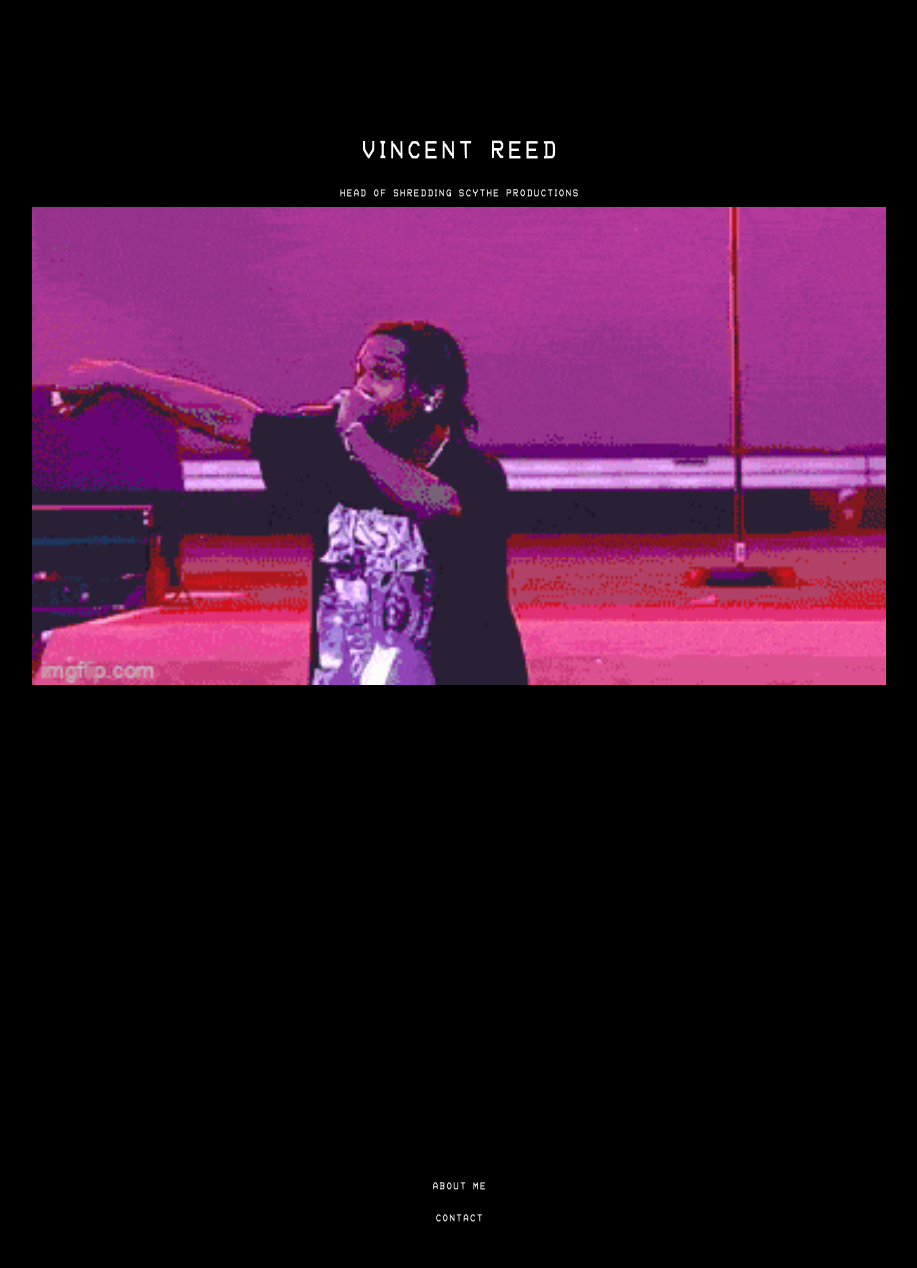
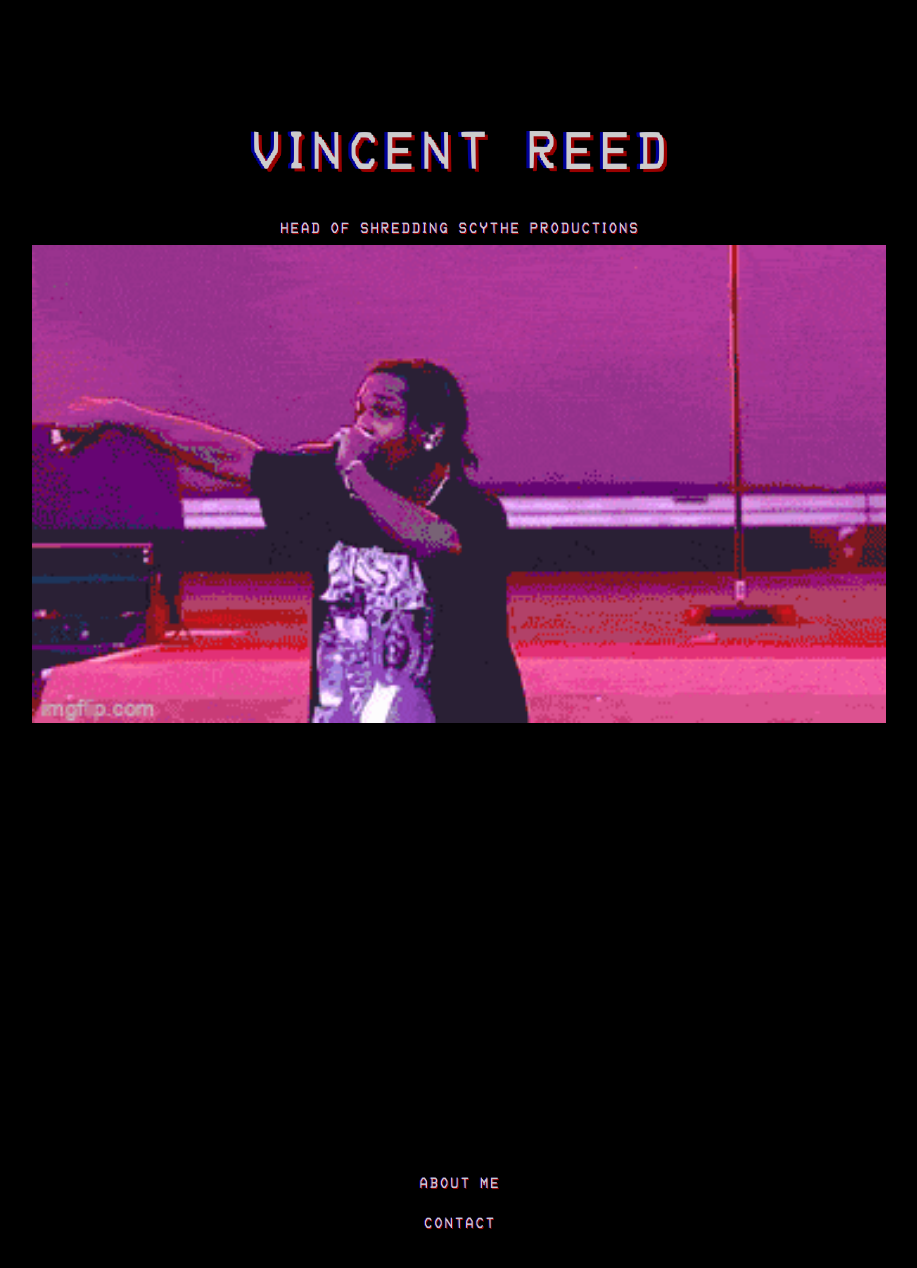
Before and after one commit to Max-Beier/vincent-reed-portfolio, a SvelteKit app: page / in a window 1280 px wide. Shown: the top 1268 px of the page, without its empty margins (181-1098 px from the left). Built offline with nearby package versions, Linux system fonts and the light colour scheme.

Commit message:
Added vhs font

```diff
--- a/src/app.css
+++ b/src/app.css
@@ -19,15 +19,16 @@ body {
     padding: 0;
     box-sizing: border-box;
     background-color: var(--background);
-    font-family: "VHS";
     color: var(--white);
-    text-transform: uppercase;
     overflow-x: hidden;
     overflow-y: scroll;
 }
 
 ::-webkit-scrollbar {
     width: 0.4rem;
+    box-shadow: 0.005em 0 0 rgba(255, 0, 0, 0.75),
+    -0.005em -0.005em 0 rgba(0, 255, 0, 0.75),
+    0.005em 0.005em 0 rgba(0, 0, 255, 0.75);
   }
 
   ::-webkit-scrollbar-track {
@@ -37,3 +38,11 @@ body {
   ::-webkit-scrollbar-thumb {
     background: var(--white);
   }
+
+  .vhs {
+    font-family: "VHS";
+    text-transform: uppercase;
+    text-shadow: 0.025em 0.025em  0 rgba(255, 0, 0, 0.75),
+    -0.025em 0 0 rgba(0, 0, 255, 0.75);
+    opacity: 0.8;
+  }
--- a/src/routes/+page.svelte
+++ b/src/routes/+page.svelte
@@ -9,12 +9,12 @@
 
 <main class="flex justify-center items-center flex-col">
   <div class="h-screen w-screen flex justify-center items-center flex-col">
-    <h1 class="text-6xl">Vincent Reed</h1>
-    <h2 class="text-2xl">Head of Shredding Scythe Productions</h2>
+    <h1 class="vhs text-9xl">Vincent Reed</h1>
+    <h2 class="vhs text-4xl">Head of Shredding Scythe Productions</h2>
     <img class="w-8/12" src={BackgroundMedia} alt="Background media" />
   </div>
   <div class="h-screen w-screen flex justify-center items-center flex-col">
-    <h1 class="text-2xl">About Me</h1>
-    <h1 class="text-2xl">Contact</h1>
+    <h1 class="vhs text-4xl">About Me</h1>
+    <h1 class="vhs text-4xl">Contact</h1>
   </div>
 </main>
```
